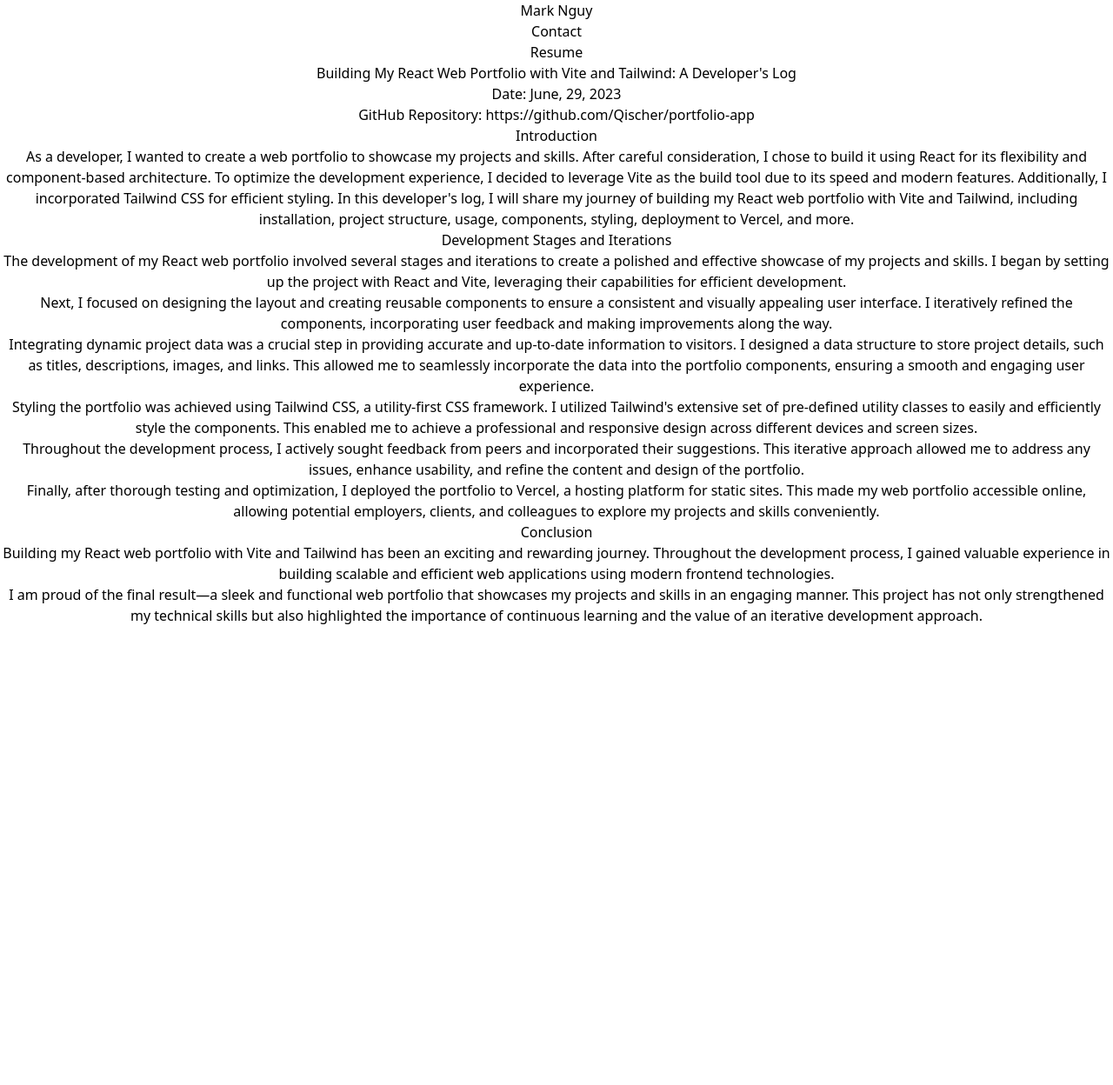
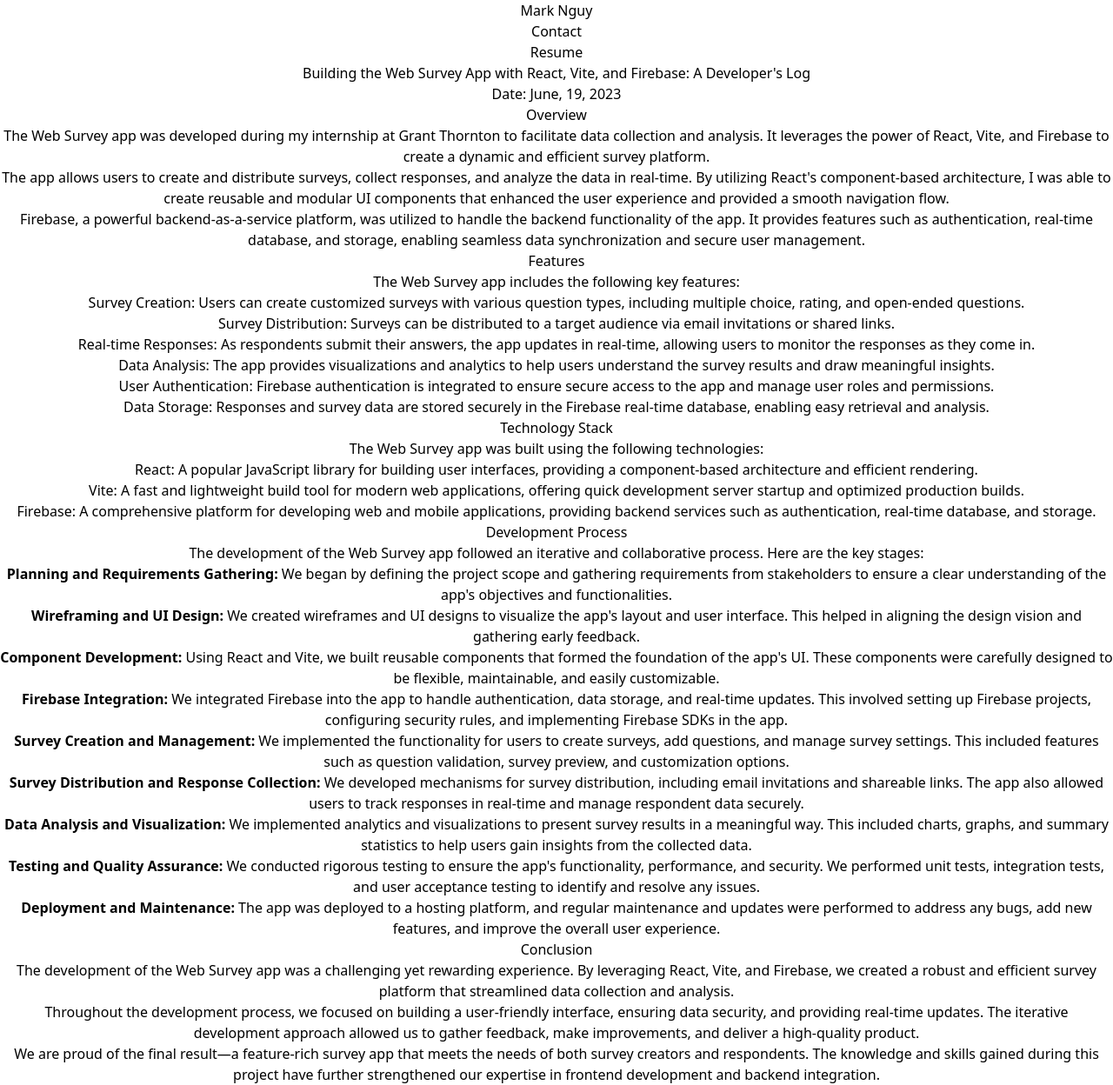
Before and after one commit to Qischer/portfolio-app, a React (Vite) app: page /log/2 in a window 1280 px wide. Shown: the whole page at 87% size. Before the commit the page ends 800 px from the top, so only its background shows below. Built offline with nearby package versions, Linux system fonts and the light colour scheme.

Commit message:
update gt survey

```diff
--- a/src/components/Projects.tsx
+++ b/src/components/Projects.tsx
@@ -1,7 +1,7 @@
 import { Link } from 'react-router-dom';
 
 function Projects() {
-  const urlList = ['/log/1', 'http://crm-grantthornton.com', '/', '/'];
+  const urlList = ['/log/1', '/log/2', '/', '/'];
 
   const thumbnail = [
     <div className="h-full w-full relative">
--- /dev/null
+++ b/src/components/Utililies/ScrollToTop.tsx
@@ -0,0 +1,12 @@
+import { useEffect } from 'react';
+import { useLocation } from 'react-router-dom';
+
+export default function ScrollToTop() {
+  const { pathname } = useLocation();
+
+  useEffect(() => {
+    window.scrollTo(0, 0);
+  }, [pathname]);
+
+  return null;
+}
--- a/src/routes/Blog1.tsx
+++ b/src/routes/Blog1.tsx
@@ -1,8 +1,10 @@
 import NavbarBlog from '../components/Blog/NavbarBlog';
+import ScrollToTop from '../components/Utililies/ScrollToTop';
 
 export default function Blog1() {
   return (
     <main className="bg-orange-50">
+      <ScrollToTop />
       <NavbarBlog></NavbarBlog>
       <div className="max-w-2xl mx-auto px-10 py-8">
         <h1 className="text-4xl font-bold mb-4 font-serif">
--- /dev/null
+++ b/src/routes/Blog2.tsx
@@ -0,0 +1,190 @@
+import NavbarBlog from '../components/Blog/NavbarBlog';
+import ScrollToTop from '../components/Utililies/ScrollToTop';
+
+export default function Blog1() {
+  return (
+    <main className="bg-orange-50">
+      <ScrollToTop />
+      <NavbarBlog></NavbarBlog>
+      <div className="max-w-2xl mx-auto px-10 py-8">
+        <h1 className="text-4xl font-bold mb-4 font-serif">
+          Building the Web Survey App with React, Vite, and Firebase: A
+          Developer's Log
+        </h1>
+        <p className="text-gray-500 mb-4">Date: June, 19, 2023</p>
+        <div className="text-left">
+          <div>
+            <h2 className="text-2xl font-semibold mt-8">Overview</h2>
+            <p className="mt-4">
+              The Web Survey app was developed during my internship at Grant
+              Thornton to facilitate data collection and analysis. It leverages
+              the power of React, Vite, and Firebase to create a dynamic and
+              efficient survey platform.
+            </p>
+            <p className="mt-4">
+              The app allows users to create and distribute surveys, collect
+              responses, and analyze the data in real-time. By utilizing React's
+              component-based architecture, I was able to create reusable and
+              modular UI components that enhanced the user experience and
+              provided a smooth navigation flow.
+            </p>
+            <p className="mt-4">
+              Firebase, a powerful backend-as-a-service platform, was utilized
+              to handle the backend functionality of the app. It provides
+              features such as authentication, real-time database, and storage,
+              enabling seamless data synchronization and secure user management.
+            </p>
+          </div>
+          <div className="mt-8">
+            <h2 className="text-2xl font-semibold">Features</h2>
+            <p className="mt-4">
+              The Web Survey app includes the following key features:
+            </p>
+            <ul className="list-disc list-inside mt-2">
+              <li>
+                Survey Creation: Users can create customized surveys with
+                various question types, including multiple choice, rating, and
+                open-ended questions.
+              </li>
+              <li>
+                Survey Distribution: Surveys can be distributed to a target
+                audience via email invitations or shared links.
+              </li>
+              <li>
+                Real-time Responses: As respondents submit their answers, the
+                app updates in real-time, allowing users to monitor the
+                responses as they come in.
+              </li>
+              <li>
+                Data Analysis: The app provides visualizations and analytics to
+                help users understand the survey results and draw meaningful
+                insights.
+              </li>
+              <li>
+                User Authentication: Firebase authentication is integrated to
+                ensure secure access to the app and manage user roles and
+                permissions.
+              </li>
+              <li>
+                Data Storage: Responses and survey data are stored securely in
+                the Firebase real-time database, enabling easy retrieval and
+                analysis.
+              </li>
+            </ul>
+          </div>
+          <div className="mt-8">
+            <h2 className="text-2xl font-semibold">Technology Stack</h2>
+            <p className="mt-4">
+              The Web Survey app was built using the following technologies:
+            </p>
+            <ul className="list-disc list-inside mt-2">
+              <li>
+                React: A popular JavaScript library for building user
+                interfaces, providing a component-based architecture and
+                efficient rendering.
+              </li>
+              <li>
+                Vite: A fast and lightweight build tool for modern web
+                applications, offering quick development server startup and
+                optimized production builds.
+              </li>
+              <li>
+                Firebase: A comprehensive platform for developing web and mobile
+                applications, providing backend services such as authentication,
+                real-time database, and storage.
+              </li>
+            </ul>
+          </div>
+          <div className="mt-8">
+            <h2 className="text-2xl font-semibold">Development Process</h2>
+            <p className="mt-4">
+              The development of the Web Survey app followed an iterative and
+              collaborative process. Here are the key stages:
+            </p>
+            <ol className="list-decimal list-inside mt-2">
+              <li>
+                <strong>Planning and Requirements Gathering:</strong> We began
+                by defining the project scope and gathering requirements from
+                stakeholders to ensure a clear understanding of the app's
+                objectives and functionalities.
+              </li>
+              <li>
+                <strong>Wireframing and UI Design:</strong> We created
+                wireframes and UI designs to visualize the app's layout and user
+                interface. This helped in aligning the design vision and
+                gathering early feedback.
+              </li>
+              <li>
+                <strong>Component Development:</strong> Using React and Vite, we
+                built reusable components that formed the foundation of the
+                app's UI. These components were carefully designed to be
+                flexible, maintainable, and easily customizable.
+              </li>
+              <li>
+                <strong>Firebase Integration:</strong> We integrated Firebase
+                into the app to handle authentication, data storage, and
+                real-time updates. This involved setting up Firebase projects,
+                configuring security rules, and implementing Firebase SDKs in
+                the app.
+              </li>
+              <li>
+                <strong>Survey Creation and Management:</strong> We implemented
+                the functionality for users to create surveys, add questions,
+                and manage survey settings. This included features such as
+                question validation, survey preview, and customization options.
+              </li>
+              <li>
+                <strong>Survey Distribution and Response Collection:</strong> We
+                developed mechanisms for survey distribution, including email
+                invitations and shareable links. The app also allowed users to
+                track responses in real-time and manage respondent data
+                securely.
+              </li>
+              <li>
+                <strong>Data Analysis and Visualization:</strong> We implemented
+                analytics and visualizations to present survey results in a
+                meaningful way. This included charts, graphs, and summary
+                statistics to help users gain insights from the collected data.
+              </li>
+              <li>
+                <strong>Testing and Quality Assurance:</strong> We conducted
+                rigorous testing to ensure the app's functionality, performance,
+                and security. We performed unit tests, integration tests, and
+                user acceptance testing to identify and resolve any issues.
+              </li>
+              <li>
+                <strong>Deployment and Maintenance:</strong> The app was
+                deployed to a hosting platform, and regular maintenance and
+                updates were performed to address any bugs, add new features,
+                and improve the overall user experience.
+              </li>
+            </ol>
+          </div>
+          <div className="mt-8">
+            <h2 className="text-2xl font-semibold">Conclusion</h2>
+            <p className="mt-4">
+              The development of the Web Survey app was a challenging yet
+              rewarding experience. By leveraging React, Vite, and Firebase, we
+              created a robust and efficient survey platform that streamlined
+              data collection and analysis.
+            </p>
+            <p className="mt-4">
+              Throughout the development process, we focused on building a
+              user-friendly interface, ensuring data security, and providing
+              real-time updates. The iterative development approach allowed us
+              to gather feedback, make improvements, and deliver a high-quality
+              product.
+            </p>
+            <p className="mt-4">
+              We are proud of the final result—a feature-rich survey app that
+              meets the needs of both survey creators and respondents. The
+              knowledge and skills gained during this project have further
+              strengthened our expertise in frontend development and backend
+              integration.
+            </p>
+          </div>
+        </div>
+      </div>
+    </main>
+  );
+}
```
Also changed, not shown: src/main.tsx (+7 -1 lines).
